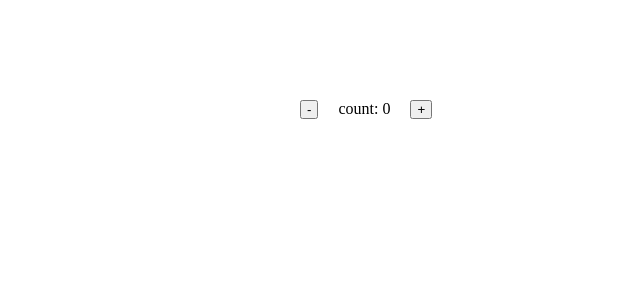
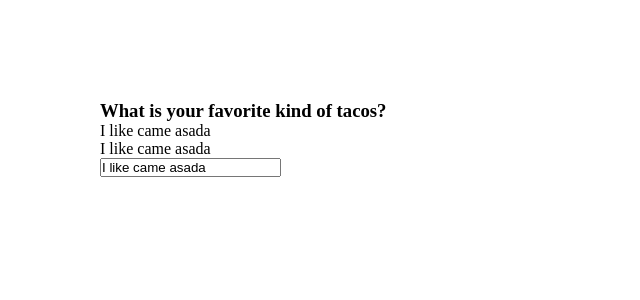
Before and after one commit to Najim473/vue, a Vue app: page / in a window 1280 px wide. Shown: the top 300 px of the page, without its empty margins (0-640 px from the left). Built offline with nearby package versions, Linux system fonts and the light colour scheme.

Commit message:
v-html and v-text

```diff
--- a/src/components/myHome.vue
+++ b/src/components/myHome.vue
@@ -1,20 +1,23 @@
 <template>
   <div>
- <div class="item">
-  <div class="quantity">
-    <button class="incre" @click="counter>0 ? counter-=1:0">-</button>
-    <span>count: {{counter}}</span>
-    <button class="incre" @click=" counter+=1 ">+</button>
-
-  </div>
- </div>
+    <!-- v-html  -->
+ <h3>What is your favorite kind of tacos?</h3>
+ <!-- <p v-html="tacos"></p> -->
+ <!-- v-text  -->
+ <p v-text="tacos"></p>
+ <p>{{tacos}}</p>
+ <p><input v-model="tacos"></p>
   </div>
 </template>
 <script>
 export default {
   data() {
     return {
-     counter:0
+      // v-html
+      // tacos:`I like <a href="najimuddin.me" onclick="alert('I hacked you and stole all your tacos haha')">Al Pastor</a>`
+      // tacos:`I like <a href="najimuddin.me">Al Pastor</a>`
+      // v-text
+      tacos:'I like came asada'
     };
   },
 };
```
